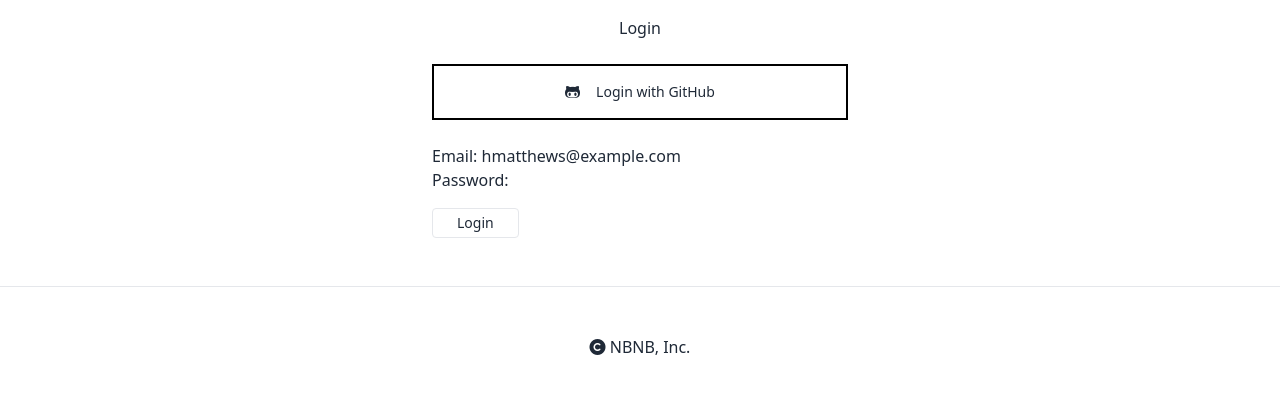
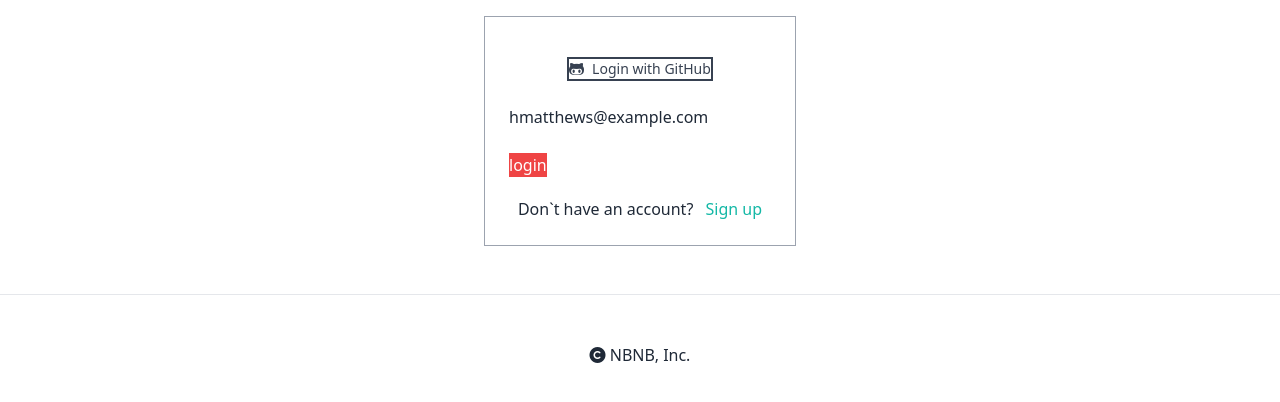
Before and after one commit to AlexNeo68/django-airbnb-clone-2, a Django app: page /users/login/ in a window 1280 px wide. Shown: the part 80-482 px from the top of the page. Run offline with Django 5.2, Linux system fonts and the light colour scheme; style sheets or scripts are compiled from the project's sources; some libraries are stand-ins or nearby versions.

Commit message:
auth forms

```diff
--- a/airbnb_clone/static_src/src/styles.css
+++ b/airbnb_clone/static_src/src/styles.css
@@ -20,7 +20,7 @@
 }
 
 .btn {
-  @apply text-center rounded-sm py-5 font-light text-lg w-full;
+  @apply text-center rounded-sm py-5 px-6 font-light text-lg w-full;
 }
 
 .btn-link {
--- /dev/null
+++ b/templates/mixins/auth/auth_form.html
@@ -0,0 +1,15 @@
+<form method="POST" class="w-full" enctype="multipart/form-data">
+    {% csrf_token %}
+
+    {% if form.non_field_errors %}
+        {% for error in form.non_field_errors %}
+            <span class="text-red-700 font-medium text-sm">{{error}}</span>
+        {% endfor %}
+    {% endif %}
+
+    {% for field in form %}
+        {% include 'mixins/auth/form_input.html' with field=field %}
+    {% endfor %}
+
+    <button class="btn bg-red-500 text-white">{{cta}}</button>
+</form>
--- /dev/null
+++ b/templates/mixins/auth/form_input.html
@@ -0,0 +1,8 @@
+<div class="input w-full {% if field.errors %}has_error{% endif %}">
+    {{field}}
+    {% if field.errors %}
+        {% for error in field.errors %}
+            <span class="text-red-700 font-medium text-sm">{{error}}</span>
+        {% endfor %}
+    {% endif %}
+</div>
--- a/templates/partials/social_login.html
+++ b/templates/partials/social_login.html
@@ -1,5 +1,5 @@
-<div class="my-6">
-    <a class="border-black border-2 w-full py-4 flex justify-center items-center gap-4 hover:bg-black hover:text-white" href="{% url 'users:login-github' %}">
+<div class="my-4">
+    <a class="btn w-full border-2 text-gray-700 mb-2 border-gray-700 flex gap-2 items-center" href="{% url 'users:login-github' %}">
         <i class="fa-brands fa-github-alt"></i>
         <span class="text-sm font-medium">Login with GitHub</span>
     </a>
--- a/templates/users/login.html
+++ b/templates/users/login.html
@@ -4,23 +4,18 @@
 {% block search_bar %}{% endblock %}
 
 {% block content %}
-    <div class="flex justify-center">
-        <div class="w-1/3">
-            <div class="text-center">
-                <h1 class="title">Login</h1>
-            </div>
+    <div class="container lg:w-5/12 md:w-1/2 xl:w-1/4 mx-auto my-10 flex flex-col items-center border p-6 border-gray-400">
 
-            {% include 'partials/social_login.html' %}
 
-            <form action="{% url 'users:login' %}" method="post">
-                {% csrf_token %}
-                {{ form.as_p }}
-                <div class="mt-4">
+        {% include 'partials/social_login.html' %}
+        {% include 'mixins/auth/auth_form.html' with form=form cta='login' %}
 
-                </div>
-                <button type="submit" class="border py-1 px-6 rounded text-sm font-medium hover:border-black">Login</button>
-            </form>
+        <div class="mt-5">
+            <span class="mr-2">Don`t have an account?</span>
+            <a href="{% url 'users:signup' %}" class="text-teal-500 font-medium">Sign up</a>
         </div>
+
+
     </div>
 
 
```
Also changed, not shown: templates/users/signup.html (+12 -7 lines).
